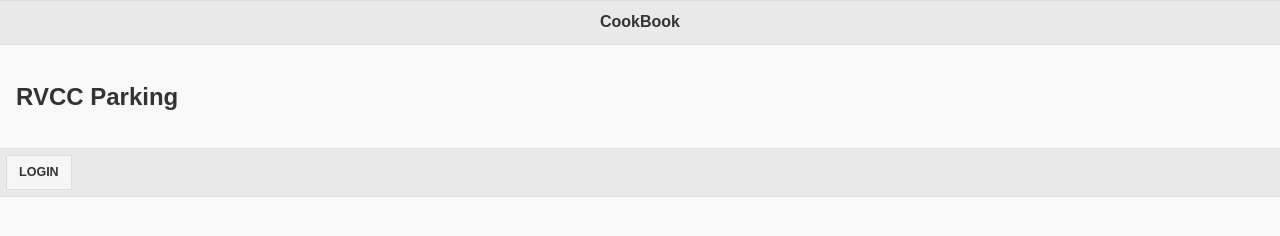
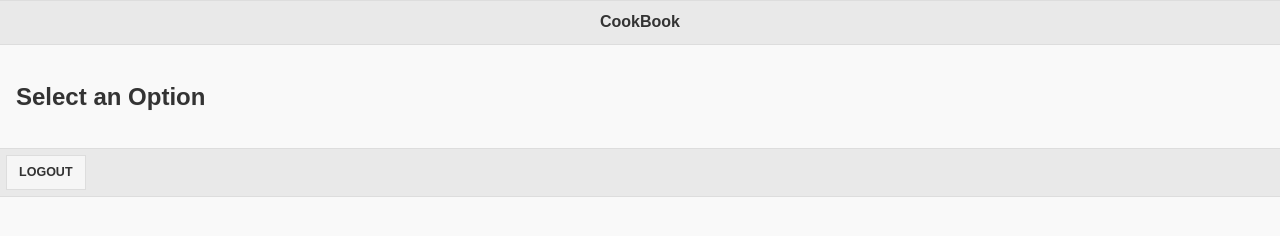
Before and after one commit to tmorren/CookBookApp-CISY269, a plain HTML site: page index.html in a window 1280 px wide. Both pictures are taken after a click on the link "Login". Drawn offline with Linux system fonts and the light colour scheme.

Commit message:
Main Menu
Started creating the main menu page. Need to add links to the three
other possible pages.

```diff
--- a/index.html
+++ b/index.html
@@ -26,20 +26,17 @@
 		</div>
 	</section>
 
-
-
-
 	<!-- Main Menu -->
 	<section data-role="page" id="pageMainMenu">
 		<div data-role="header">
 			<h2>CookBook</h2>
 		</div>
 		<div class="ui-content" role="main">
-			<p><h1>RVCC Parking</h1></p>
+			<p><h1>Select an Option</h1></p>
 		</div>
 		<div data-role="footer">
-				<a href="#" class="ui-btn ui-btn-inline ui-mini"
-					id="btnLogin2" data-role="button" data-transition="fade"/>LOGIN</a>
+				<a href="#pageLogin" class="ui-btn ui-btn-inline ui-mini"
+					id="btnLogin2" data-role="button" data-transition="fade"/>LOGOUT</a>
 		</div>
 	</section>
 
```
